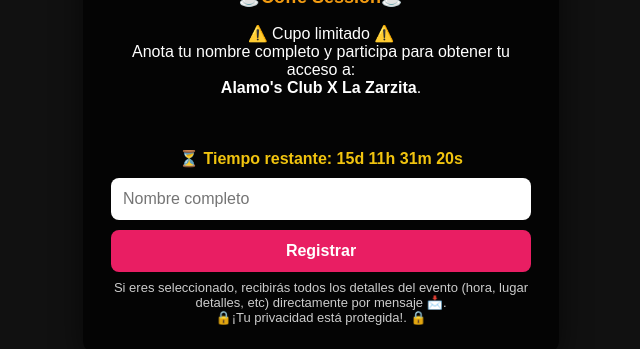
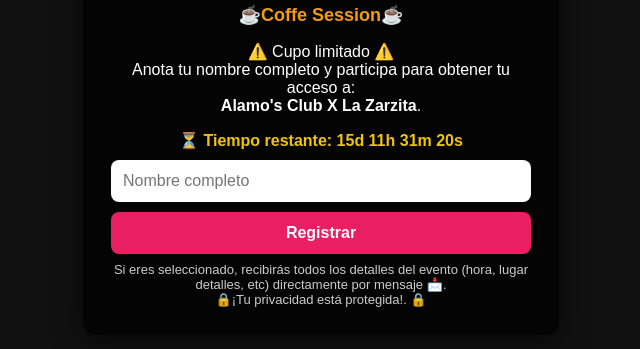
Before and after one commit to alamosclub444-spec/LISTAAAXOF, a plain HTML site: page index.html in a window 1280 px wide. Shown: the part 276-625 px from the top of the page, without its empty margins (319-959 px from the left). Drawn offline with Linux system fonts and the light colour scheme.

Commit message:
Ya no esta el espacio

```diff
--- a/index.html
+++ b/index.html
@@ -103,7 +103,7 @@
    <p>
     ⚠️ Cupo limitado ⚠️
   <br>
-  Anota tu nombre completo y participa para obtener tu acceso a: <br><b>Alamo's Club X La Zarzita</b>.<br><br>
+  Anota tu nombre completo y participa para obtener tu acceso a: <br><b>Alamo's Club X La Zarzita</b>.
   <br>
 
 </p>
```
